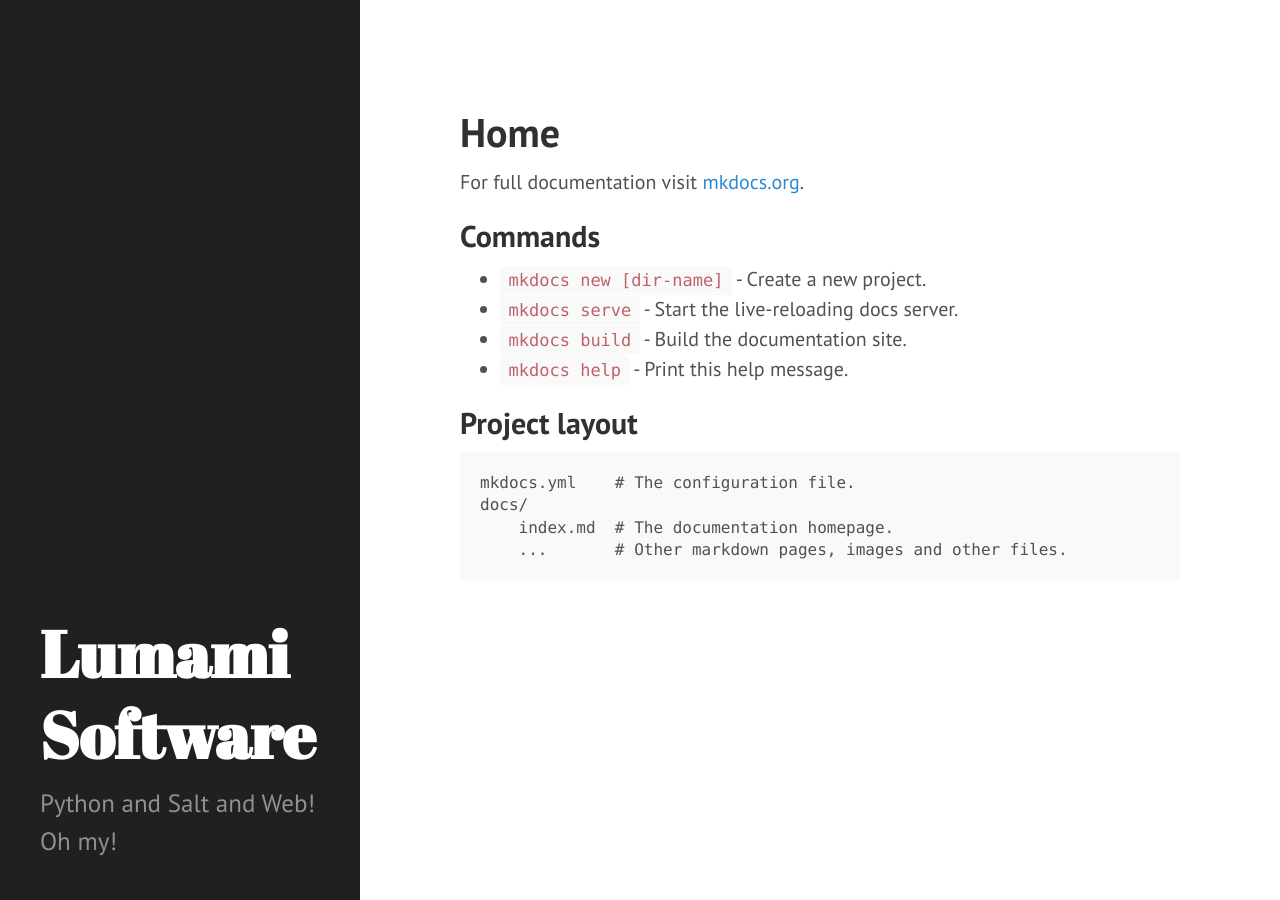
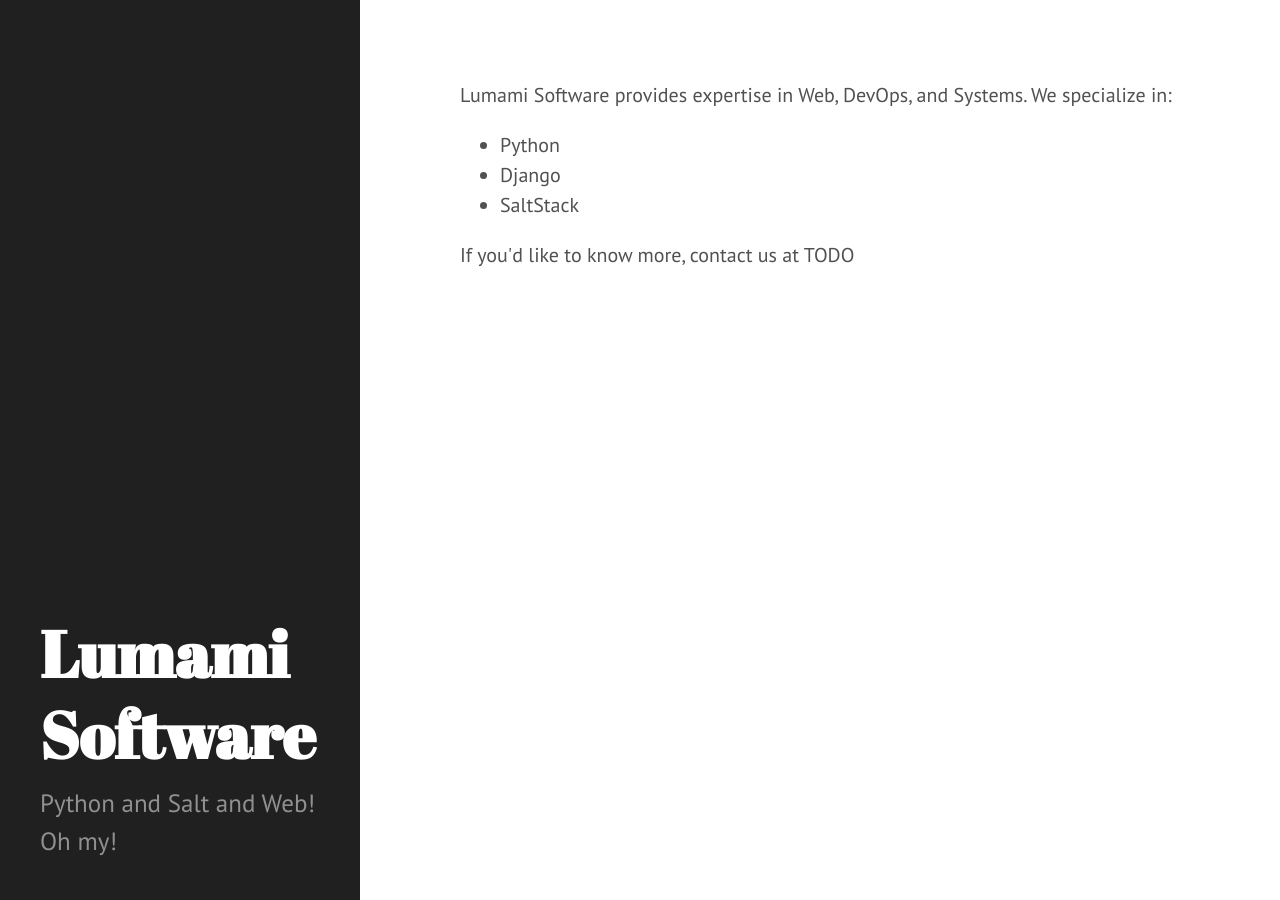
Before and after one commit to AstraLuma/lumami.biz, an MkDocs documentation site: the page built from pages/index.md, in a window 1280 px wide. Built offline with MkDocs 1.6.1, drawn with Linux system fonts in a browser that asks for light colours.

Commit message:
Fill in something for content

```diff
--- a/pages/index.md
+++ b/pages/index.md
@@ -1,17 +1,7 @@
-# Home
+Lumami Software provides expertise in Web, DevOps, and Systems. We specialize in:
 
-For full documentation visit [mkdocs.org](https://mkdocs.org).
+* Python
+* Django
+* SaltStack
 
-## Commands
-
-* `mkdocs new [dir-name]` - Create a new project.
-* `mkdocs serve` - Start the live-reloading docs server.
-* `mkdocs build` - Build the documentation site.
-* `mkdocs help` - Print this help message.
-
-## Project layout
-
-    mkdocs.yml    # The configuration file.
-    docs/
-        index.md  # The documentation homepage.
-        ...       # Other markdown pages, images and other files.
+If you'd like to know more, contact us at TODO
--- a/theme/main.html
+++ b/theme/main.html
@@ -10,7 +10,7 @@
   <meta name="viewport" content="width=device-width, initial-scale=1.0, maximum-scale=1">
 
   <title>
-    {% if page.title == "Home" or not page.title %}
+    {% if page.is_homepage or not page.title %}
       {{ config.site_name }} &middot; {{ config.site_description }}
     {% else %}
       {{ page.title }} &middot; {{ config.site_name }}
```
